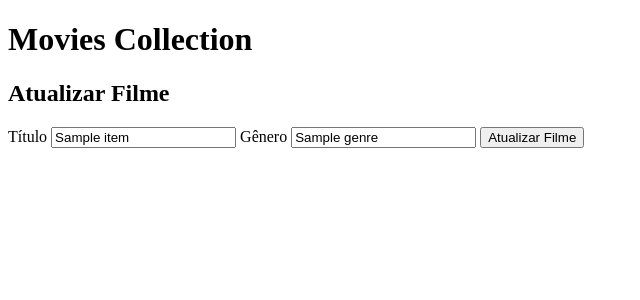
After one commit to TH282007/movies-collection-, a Flask app: page /update/1 in a window 1280 px wide. The commit adds this page. Shown: the top 300 px of the page, without its empty margins (0-640 px from the left). Run offline with Flask 3, Linux system fonts and the light colour scheme; a database or web service that is not in the repository returns one stand-in record (values such as "Sample title"); data that the repository does not hold is empty; some libraries are stand-ins or nearby versions.

Commit message:
frontend ok

```diff
--- a/app.py
+++ b/app.py
@@ -18,6 +18,25 @@ def index():
         else:
             movies = []
     return render_template('index.html', movies=movies)
+@app.route('/delete/<int:id>')
+def delete (id):
+    requests.delete(f'{API_URL}/{id}')
+    return redirect('/')
+
+@app.route('/update/<int:id>', methods=['GET','POST'])
+def update(id):
+    if request.method == 'POST':
+        title = request.form['title']
+        genre = request.form['genre']
+        requests.put(f'{API_URL}/{id}',json={'title': title, 'genre':genre})
+        return redirect('/')
+
+    response = requests.get(f'{API_URL}/{id}')
+    if response.status_code == 200:
+        movie = response.json()
+    else:
+        movie = {}
+    return render_template('update.html',movie=movie)
 
 if __name__== '__main__':
     app.run(port=5001, debug=True)
--- a/templates/base.html
+++ b/templates/base.html
@@ -4,6 +4,7 @@
     <meta charset="UTF-8">
     <meta name="viewport" content="width=device-width, initial-scale=1.0">
     <title>Movies Collection</title>
+    <link rel="stylesheet" href="https://cdnjs.cloudflare.com/ajax/libs/font-awesome/6.6.0/css/all.min.css" integrity="sha512-Kc323vGBEqzTmouAECnVceyQqyqdsSiqLQISBL29aUW4U/M7pSPA/gEUZQqv1cwx4OnYxTxve5UMg5GT6L4JJg==" crossorigin="anonymous" referrerpolicy="no-referrer" />
 </head>
 <body>
     {% block header %}
--- /dev/null
+++ b/templates/update.html
@@ -0,0 +1,12 @@
+{% extends 'base.html' %}
+{% block content %}
+    <h1>Movies Collection</h1>
+    <h2>Atualizar Filme</h2>
+    <form action="/update/{{ movie['id']}}" method="post">
+        <label for="title">Título</label>
+        <input type="text" id="title" name="title" value="{{ movie['title']}}"required>
+        <label for="genre">Gênero</label>
+        <input type="text" id="genre", name="genre" value="{{ movie['genre']}}"required>
+        <button type="submit">Atualizar Filme</button>
+    </form>
+{% endblock %}
```
Also changed, not shown: templates/index.html (+8 -1 lines).
